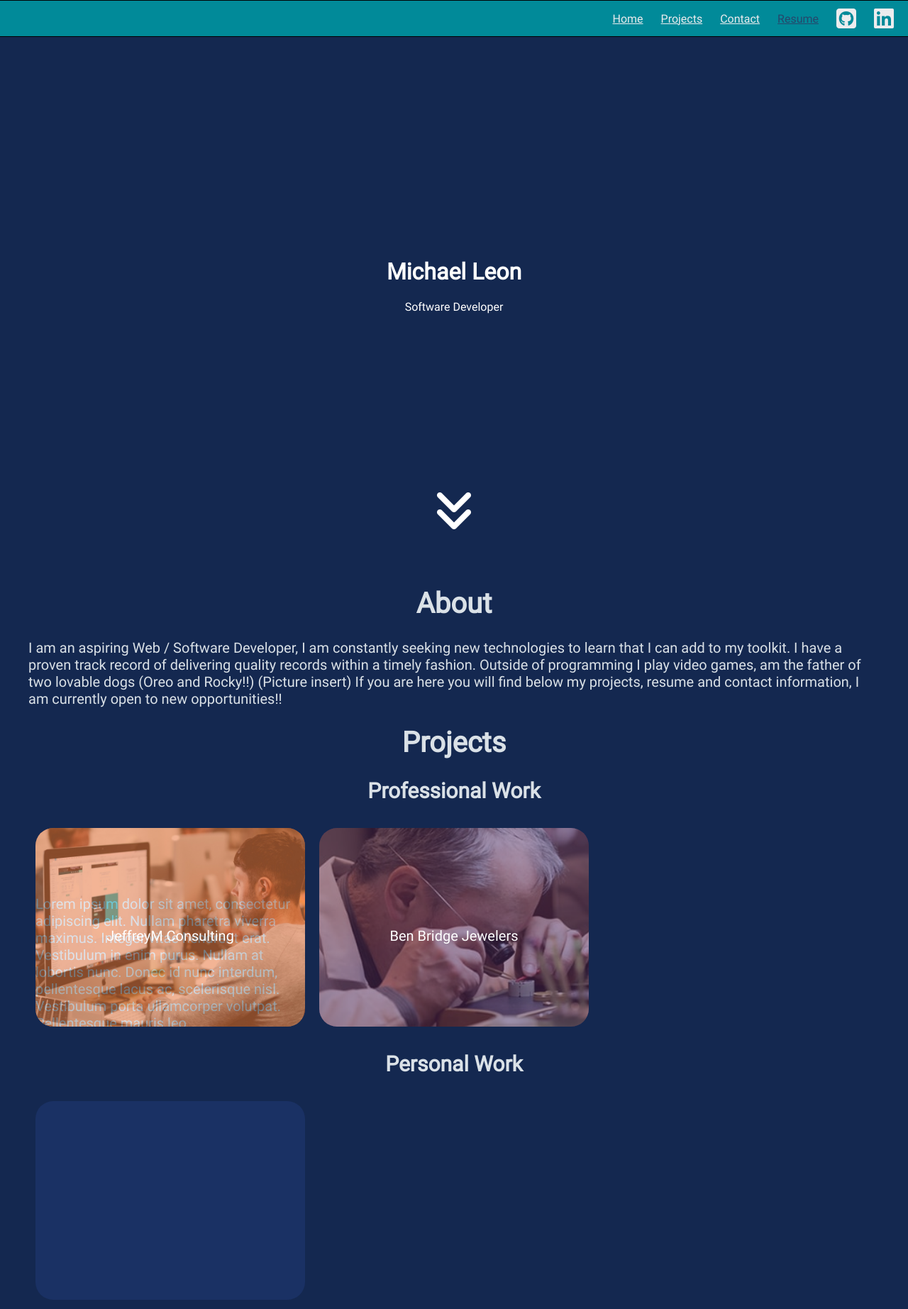
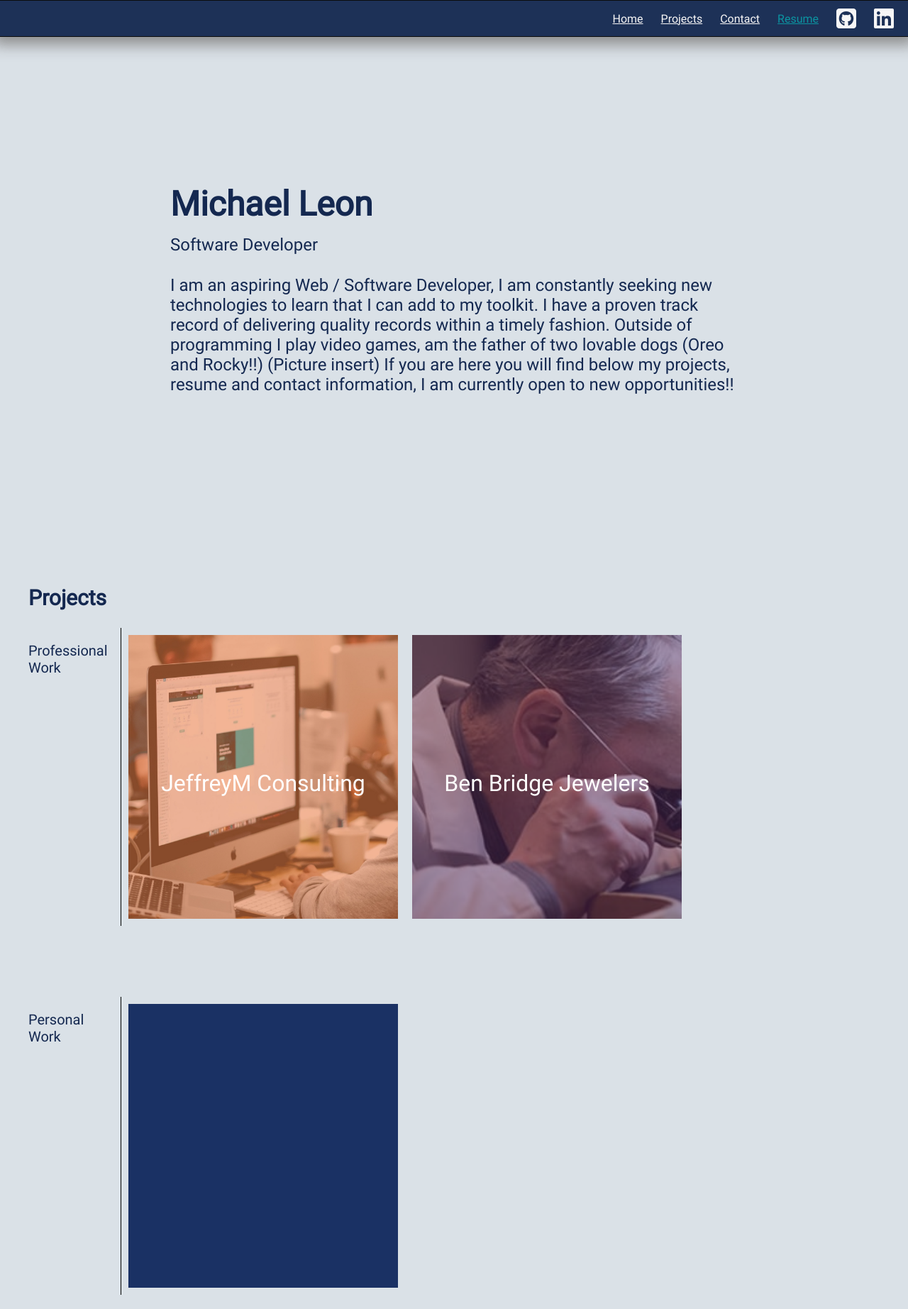
Before and after one commit to MikeJLeon/MikeJLeon.github.io, a website: page index.html in a window 1280 px wide. Shown: the top 1845 px of the page at 71% size. Drawn offline with Linux system fonts and the light colour scheme.

Commit message:
Removed Video, Removed Arrow, added more animation

```diff
--- a/index.html
+++ b/index.html
@@ -1,5 +1,5 @@
 <html>
-  <header>
+  <head>
     <script type="text/javascript"></script>
     <link rel="stylesheet" href="styles.css" />
     <script
@@ -7,8 +7,7 @@
       crossorigin="anonymous"
     ></script>
     <script src="js/app.js"></script>
-
-  </header>
+  </head>
   <body>
     <nav class="initializeNav">
       <ul>
@@ -16,44 +15,51 @@
         <li class="initializeButtons"><a href="#projects">Projects</a></li>
         <li class="initializeButtons"><a href="#contact">Contact</a></li>
         <li class="initializeButtons shaky"><a href="#resume">Resume</a></li>
-        <li class="initializeButtons shaky"><i class="fab fa-github-square fa-2x"></i></li>
-        <li class="initializeButtons shaky"><i class="fab fa-linkedin fa-2x"></i></li>
+        <li class="initializeButtons shaky">
+          <i class="fab fa-github-square fa-2x"></i>
+        </li>
+        <li class="initializeButtons shaky">
+          <i class="fab fa-linkedin fa-2x"></i>
+        </li>
       </ul>
     </nav>
-    <div class="topContainer" id="home">
+    <header class="topContainer" id="home">
       <div class="topContent">
-        <div class="inner">
-          <div class="innerText">
-            <div>
+        <section class="inner initialize show" id="about">
           <h1 class="name"></h1>
-              <p>Software Developer</p>
+          <p class="aboutContent hiddenAbout">Software Developer</p>
+          <p class="aboutContent hiddenAbout">
+            I am an aspiring Web / Software Developer, I am constantly seeking
+            new technologies to learn that I can add to my toolkit. I have a
+            proven track record of delivering quality records within a timely
+            fashion. Outside of programming I play video games, am the father of
+            two lovable dogs (Oreo and Rocky!!) (Picture insert) If you are here
+            you will find below my projects, resume and contact information, I
+            am currently open to new opportunities!!
+          </p>
+        </section>
       </div>
+    </header>
+    <div class="mainContainer">
+      <section class="hidden show" id="projects">
+        <h2>Projects</h2>
+        <div class="workContainer">
+          <div id="workTitle"><p>Professional Work</p></div>
+          <div class="projects">
+            <div class="projectContainer" id="jmtint">
+              <div class="projectHeaderContainer">
+                <p class="projectHeader">JeffreyM Consulting</p>
               </div>
-          <div id="arrowContainer">
-            <i class="scrollArrow fas fa-angle-double-down"></i>
+              <div class="projectContent">
+                <p>
+                  Lorem ipsum dolor sit amet, consectetur adipiscing elit.
+                  Nullam pharetra viverra maximus. Integer vitae hendrerit erat.
+                  Vestibulum in enim purus. Nullam at lobortis nunc. Donec id
+                  nunc interdum, pellentesque lacus ac, scelerisque nisl.
+                  Vestibulum porta ullamcorper volutpat. Pellentesque mauris
+                  leo.
+                </p>
               </div>
-        </div>
-      </div>
-    </div>
-    <div class="mainContainer">
-        <div  class="hidden show" id="about">
-            <h1>About</h1>
-            <p>I am an aspiring Web / Software Developer, I am constantly seeking new technologies to learn that I can add to my toolkit.
-            I have a proven track record of delivering quality records within a timely fashion.
-            Outside of programming I play video games, am the father of two lovable dogs (Oreo and Rocky!!) (Picture insert)
-            If you are here you will find below my projects, resume and contact information, I am currently open to new opportunities!!</p>
-        </div>
-        <div class="hidden show" id="projectsContainer">
-            <h1>Projects</h1>
-            <h2>Professional Work</h2>
-            <div class="workContainer">
-                <div class="projectContainer" id="jmtint">
-                  <p class="projectHeader">JeffreyM Consulting</p>
-                  <div class="projectContent">
-                    <p>Lorem ipsum dolor sit amet, consectetur adipiscing elit.
-                      Nullam pharetra viverra maximus. Integer vitae hendrerit erat. Vestibulum in enim purus.
-                      Nullam at lobortis nunc. Donec id nunc interdum, pellentesque lacus ac, scelerisque nisl.
-                      Vestibulum porta ullamcorper volutpat. Pellentesque mauris leo.</p>
               <div class="buttonContainer">
                 <div class="siteButton">
                   SITE
@@ -62,28 +68,36 @@
                   INFO
                 </div>
               </div>
-                  </div>
-                  <img src="img/jeffreym.jpg">
+              <img src="img/jeffreym.jpg" />
             </div>
             <div class="projectContainer" id="bbtint">
               <p class="projectHeader">Ben Bridge Jewelers</p>
-                  <img src="img/benbridge.jpg">
-                </div>
-            </div>
-            <h2>Personal Work</h2>
-            <div class="workContainer">
-              <div class="projectContainer" id="sampleTint">
+              <img src="img/benbridge.jpg" />
             </div>
           </div>
         </div>
-        <div class="hidden show" id="contact">
-            <h1>Contact</h1>
-        </div>
-        <div class="hidden show" id="resume">
-            <h1>Resume</h1>
+        <div class="workContainer">
+          <div id="workTitle"><p>Personal Work</p></div>
+          <div class="projects">
+            <div class="projectContainer" id="sampleTint"></div>
           </div>
         </div>
+      </section>
+      <section class="hidden show" id="contact">
+        <h1>Get in touch</h1>
+        <form action="mailto:michael@michaeljleon.com">
+          <label>Name:<br /></label>
+          <input type="text" size="24" name="VisitorName" /><br /><br />
+          <label>Description:<br /></label>
+          <textarea name="VisitorComment" rows="4" cols="20"> </textarea
+          ><br /><br />
+          <input type="submit" value="Submit" />
+        </form>
+      </section>
+      <section class="hidden show" id="resume">
+        <h1>Resume</h1>
+      </section>
+    </div>
   </body>
-  <script>
-  </script>
+  <script></script>
 </html>
--- a/js/app.js
+++ b/js/app.js
@@ -28,6 +28,13 @@ function initialize(){
     window.setTimeout(typeLetters.bind(chara), current);
     current += 100;
   }
+  let about = document.getElementsByClassName("hiddenAbout");
+  let aboutElements = [...about];
+  current = 1000;
+  for(let element of aboutElements){
+    console.log(aboutElements);
+    window.setTimeout(showAbout.bind(element), current);
+  }
   current = 0;
   document.getElementsByClassName("initializeNav")[0].classList.remove('initializeNav');
   let buttons = document.getElementsByClassName("initializeButtons");
@@ -37,6 +44,9 @@ function initialize(){
     window.setTimeout(showNavButtons.bind(element), current);
     current += 200;
   }
+}
+function showAbout(){
+  this.classList.remove("hiddenAbout");
 }
 function showNavButtons(){
   this.classList.remove("initializeButtons");
--- a/styles.css
+++ b/styles.css
@@ -8,13 +8,17 @@ html{
 body {
     margin: 0;
     font-family:"Roboto-Regular";
-    background-color:#142850;
-    color:#dae1e7;
-    height:200vh;
+    background-color:#dae1e7;
+    color:#142850;
+    max-height:2000px;
   }
   .topContainer {
     height: 100vh;
-    width: 100%;
+    margin:0 auto;
+    width:800px;
+  }
+  .topContainer h1{
+    text-align:left;
   }
   #myVideo {
     position: absolute;
@@ -34,7 +38,7 @@ body {
       z-index:2;
       height:100%;
       width:100%;
-      color:white;
+      color:#142850;
       text-align:Center;
   }
   nav {
@@ -45,8 +49,9 @@ body {
     top: 0;
     width: 100%;
     z-index:3;
-    background-color: #00909e;
+    background-color: #142850;
     transition:transform 0.5s;
+    box-shadow:0 1px 20px 10px #888888;
   }
   .initializeNav{
     transform:translate(0, -200px);
@@ -77,10 +82,10 @@ body {
   }
   nav ul li a{
       color:#f9f7f7;
-      transition:all 0.5s;
+      transition:color 0.5s;
   }
   nav ul li:hover, nav ul li a:hover{
-    color: #112d4e;
+    color: #00909e;
     transition: color 0.25s;
     cursor: pointer;
   }
@@ -102,27 +107,23 @@ body {
   animation: shake;
   animation-duration:0.5s;
   transform-origin:50% 50%;
-  color:#27496d;
-  transition:all 0.5s;
+  color:#00909e;
 }
   .mainContainer{
       position:relative;
       width:1200px;
       margin:0 auto;
-      text-align:center;
       font-size:1.25rem;
   }
 
-  .workContainer{
-    display:Grid;
-    grid-template-columns: 400px 400px 400px;
-    grid-template-rows: 300px;
-  }
   .projectContainer{
+    display:grid;
+    grid-template-rows:50px, 300px, 50px;
+    flex-direction:column;
     position:relative;
     margin:10px;
-    border-radius:25px;
     overflow:hidden;
+    height:400px;
   }
   .projectContainer img{
     position:absolute;
@@ -136,30 +137,65 @@ body {
     opacity:0;
     transition:opacity 0.3s;
   }
+  .projectHeaderContainer{
+    position:relative;
+    margin-bottom:30px;
+  }
   .projectContainer:hover .projectHeader{
-    top:10;
+    top:20;
     font-size:2rem;
     transition:top 0.3s, font-size 0.3s;
   }
   .projectContainer:hover .projectContent{
     opacity:1;
     color:white;
+    transition:opacity 0.3s;
+  }
+  .projectContainer:hover .buttonContainer{
+    opacity:1;
+    transition:opacity 0.3s;
   }
   .projectHeader{
     position:absolute;
+    margin:0;
+    top:190px;
+    text-align:center;
+    font-size:2rem;
     width:100%;
-    text-align: center;
-    margin:0;
-    top:140px;
     z-index:2;
     color:white;
     transition:top 0.3s, font-size 0.3s;
   }
   .projectContent{
-    opacity:1;
-    margin-top:25%;
+    opacity:0;
+    padding-left:10px;
+    padding-right:10px;
     width:100%;
-
+  }
+  .workContainer{
+    display:grid;
+    grid-template-columns:10% 90%;
+  }
+  .projects{
+    display:grid;
+    grid-template-columns: 400px 400px;
+    margin-left:10px;
+    margin-bottom:100px;
+    border-left:1px solid black;
+  }
+  #about{
+    display:flex;
+    height:100vh;
+    justify-content: center;
+    flex-direction:column;
+  }
+  #about p{
+    font-size: 1.5rem;
+    margin-top:5px;
+  }
+  #about h1{
+    font-size:3rem;
+    margin-bottom:10px;
   }
   #about p, .projectContent p{
     text-align:left;
@@ -174,12 +210,34 @@ body {
     background:rgb(26, 49, 100);
   }
   .buttonContainer{
-    display:Grid;
+    display:grid;
+    opacity:0;
+    justify-content: center;
+    grid-template-columns: 100px 100px 100px;
+    grid-template-rows:40px;
+    margin-bottom:20px;
     width:100%;
-    grid-template-columns: 50px 50px;
+  }
+  .siteButton{
+    grid-column-start: 1;
+  }
+  .infoButton{
+    grid-column-start: 3;
   }
   .siteButton, .infoButton{
+    cursor:pointer;
+    display:flex;
+    justify-content: center;
+    align-items:center;
+    z-index:5;
+    border-radius:10px;
+    width:100px;
+    text-align:center;
     background-color:white;
+  }
+  .siteButton:hover, .infoButton:hover{
+   background-color:#00909e;
+   color:#f9f7f7;
   }
 .inner{
   position:relative;
@@ -206,28 +264,21 @@ body {
   justify-content: center;
   align-items:flex-end;
 }
-.scrollArrow{
-  font-size:4rem;
-  transition:all 1.5s, color 0.5s;
-  cursor:pointer;
-  margin-bottom:50px;
+.name{
+  color:#142850;
+  transition:color 3.0s;
 }
-.scrollArrowAnimation{
-  font-size:5rem;
-  transition:all 1.5s, color 0.5s;
+.nameGreen{
+  color:#00909e;
+  transition:color 3.0s;
 }
-.scrollArrow:hover{
-  color:#00909e;
-  transition:all 1.5s, color 0.5s;
-}
-
-.show{
+.show, .aboutContent{
   transform: translate(0, 0);
   opacity:1;
-  transition: all 1.5s;
+  transition: transform 1.5s, opacity 1.5s;
 }
-.hidden{
+.hidden, .hiddenAbout{
   transform: translate(0, 200px);
   opacity:0;
-  transition: all 1.5s;
+  transition: transform 1.5s, opacity 1.5s;
 }
```
Lines whose indentation alone changed are shown as unchanged.
